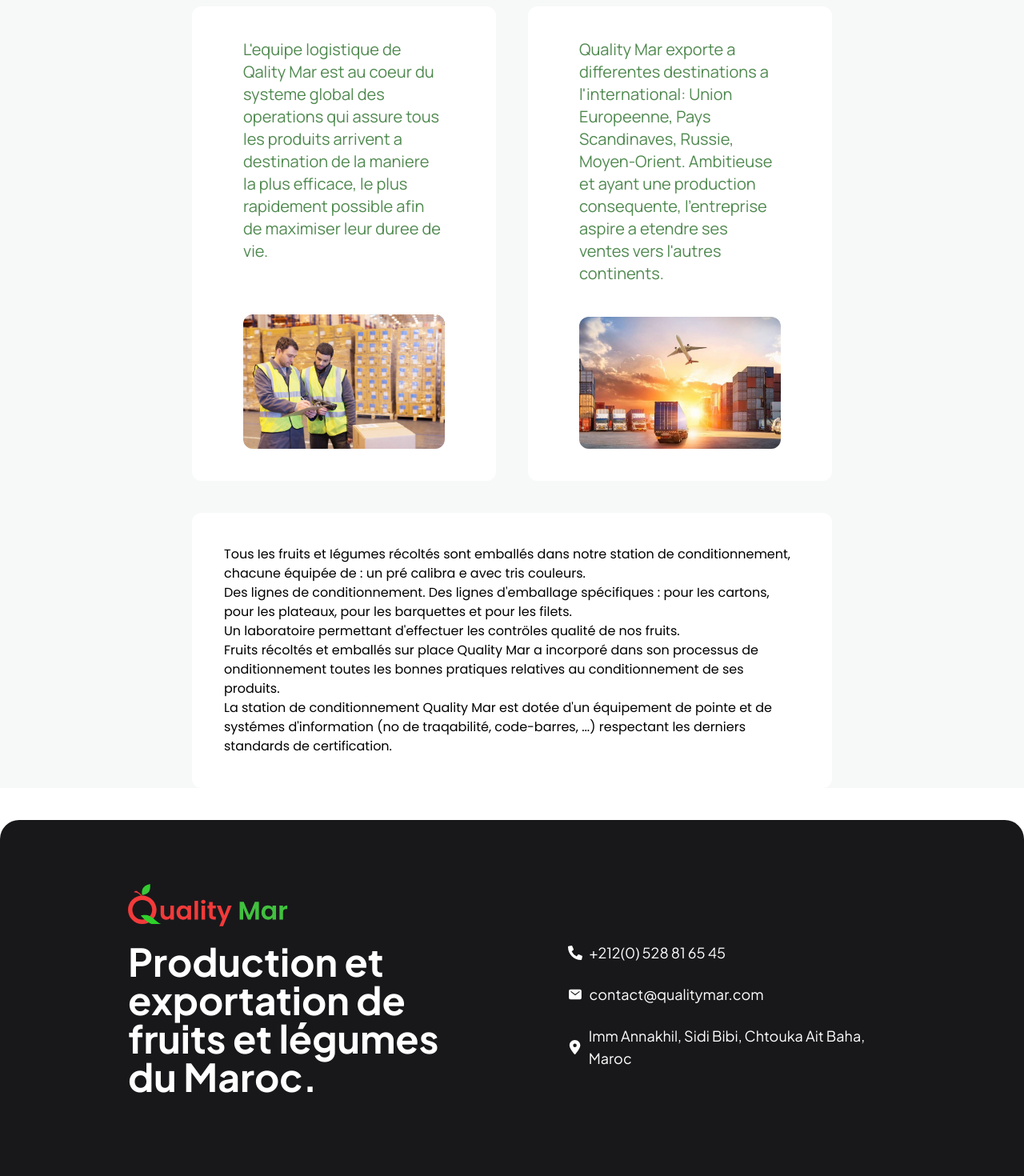
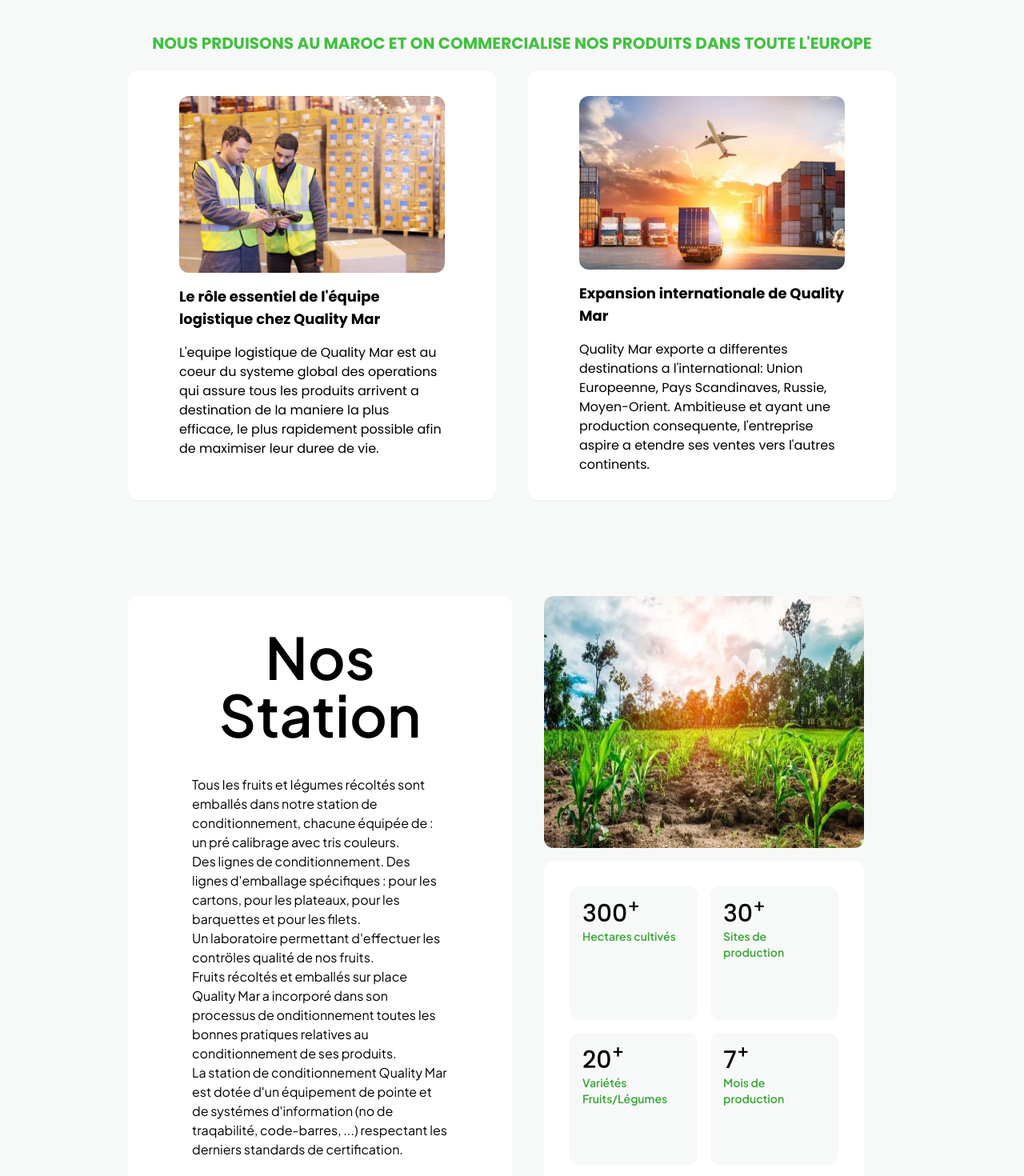
Before and after one commit to VEGETv07/quality-mar, a Next.js app: page /about-us in a window 1280 px wide. Shown: the part 260-1730 px from the top of the page at 80% size. Built offline with nearby package versions, Linux system fonts and the light colour scheme; a web font is replaced by a local one.

Commit message:
page about us

```diff
--- a/app/_components/ChooseUs.tsx
+++ b/app/_components/ChooseUs.tsx
@@ -48,7 +48,7 @@
     },
   ];
   return (
-    <div className="xl:h-screen grid py-20 w-full px-10 lg:px-40" id="choose_us" ref={ref}>
+    <div className="grid py-20 w-full px-10 lg:px-40" id="choose_us" ref={ref}>
       <div className="w-full">
         <h3 className=" font-semibold text-4xl lg:text-8xl pb-12 text-black text-center">
           Pourquoi nous choisir ?
--- a/app/_components/items/Certifs.tsx
+++ b/app/_components/items/Certifs.tsx
@@ -39,7 +39,7 @@
           key={index}
           src={image}
           alt="certif"
-          className="w-24 h-24 object-contain"
+          className="w-24 h-24 object-contain  hover:grayscale-0 transition-all duration-300  grayscale"
           //  filter grayscale
           width={200}
           height={200}
--- a/app/_components/slider/Slider1.tsx
+++ b/app/_components/slider/Slider1.tsx
@@ -41,7 +41,8 @@
                 ease: "easeInOut",
                 delay: 1,
               }}
-              className="text-4xl  xl:text-5xl font-bold text-neutral-700  text-center lg:text-left max-w-5xl leading-relaxed lg:leading-relaxed w-full "
+              className="text-2xl md:text-4xl xl:text-5xl font-bold text-neutral-700  text-center lg:text-left max-w-5xl leading-relaxed lg:leading-loose w-full "
+              style={{ lineHeight: "1.5" }}
             >
               With insomnia, nothing&apos;s real. Everything is far away.
               Everything is a{" "}
--- a/app/about-us/_components/OurMarket.tsx
+++ b/app/about-us/_components/OurMarket.tsx
@@ -1,5 +1,7 @@
+"use client";
 import Image from "next/image";
 import React from "react";
+import { motion } from "framer-motion";
 
 export default function OurMarket() {
   return (
@@ -39,37 +41,61 @@
         NOUS PRDUISONS AU MAROC ET ON COMMERCIALISE NOS PRODUITS DANS TOUTE
         L'EUROPE
       </h2>
-      <div className="grid grid-cols-2 lg:grid-cols-2 px-60 gap-10">
-        <div className="flex flex-col justify-between  bg-white px-16 py-10 rounded-xl">
-          <p className="text-[#4f894f] pb-10 text-xl font-primary">
-            L'equipe logistique de Qality Mar est au coeur du systeme global des
-            operations qui assure tous les produits arrivent a destination de la
-            maniere la plus efficace, le plus rapidement possible afin de
+      <div className="grid grid-cols-2 px-40 gap-10">
+        <motion.div
+          className="flex flex-col items-center gap-4 px-16 py-8 rounded-xl bg-white shadow-sm"
+          initial={{ opacity: 0, scale: 0.5 }}
+          animate={{ opacity: 1, scale: 1 }}
+          transition={{ duration: 0.5, delay: 0.5 }}
+          whileHover={{ scale: 1.05, transition: { duration: 0.3 } }}
+        >
+          {/* <p className="absolute right-20 bottom-0 w-1/2 text-black pb-10 text-xl font-jakarta bg-white p-6 rounded-xl"> */}
+          <motion.div className="w-full" whileHover={{ scale: 1.05 }}>
+            <Image
+              src="/images/aboutus/logistique.jpg"
+              alt="quality"
+              width={500}
+              height={500}
+              className="rounded-xl object-contain w-full h-full"
+            />
+          </motion.div>
+          <h5 className="text-lg font-bold">
+            Le rôle essentiel de l'équipe logistique chez Quality Mar
+          </h5>
+          <p>
+            L'equipe logistique de Quality Mar est au coeur du systeme global
+            des operations qui assure tous les produits arrivent a destination
+            de la maniere la plus efficace, le plus rapidement possible afin de
             maximiser leur duree de vie.
           </p>
-          <Image
-            src="/images/aboutus/logistique.jpg"
-            alt="quality"
-            width={5000}
-            height={5000}
-            className="rounded-xl"
-          />
-        </div>
-        <div className="flex flex-col justify-between  bg-white px-16 py-10 rounded-xl">
-          <p className="text-[#4f894f] pb-10 text-xl font-primary">
+        </motion.div>
+        <motion.div
+          className="flex flex-col gap-4 px-16 py-8 rounded-xl bg-white shadow-sm"
+          initial={{ opacity: 0, scale: 0.5 }}
+          animate={{ opacity: 1, scale: 1 }}
+          transition={{ duration: 0.5, delay: 0.5 }}
+          whileHover={{ scale: 1.05, transition: { duration: 0.3 } }}
+        >
+          {/* <p className="absolute left-20 -bottom-8 w-1/2 text-black/80 pb-10 text-xl font-normal font-jakarta bg-white/80 p-6 rounded-xl"> */}
+          <motion.div className="w-full" whileHover={{ scale: 1.05 }}>
+            <Image
+              src="/images/aboutus/exportation.jpg"
+              alt="quality"
+              width={500}
+              height={500}
+              className="rounded-xl object-contain w-full h-full"
+            />
+          </motion.div>
+          <h5 className="text-lg font-bold">
+            Expansion internationale de Quality Mar
+          </h5>
+          <p>
             Quality Mar exporte a differentes destinations a l'international:
             Union Europeenne, Pays Scandinaves, Russie, Moyen-Orient. Ambitieuse
             et ayant une production consequente, l'entreprise aspire a etendre
             ses ventes vers l'autres continents.
           </p>
-          <Image
-            src="/images/aboutus/exportation.jpg"
-            alt="quality"
-            width={5000}
-            height={5000}
-            className="rounded-xl"
-          />
-        </div>
+        </motion.div>
       </div>
     </div>
   );
--- a/app/about-us/_components/OurStation.tsx
+++ b/app/about-us/_components/OurStation.tsx
@@ -1,31 +1,137 @@
-import React from 'react'
+'use client'
+import Image from 'next/image';
+import React, { useRef } from 'react'
+import CountUp from 'react-countup';
+import {motion, useInView} from 'framer-motion'
 
 export default function OurStation() {
+  const ref = useRef(null)
+  const isInView = useInView(ref, { once: true });
+
   return (
-    <div className='mx-60 bg-white rounded-xl my-10 p-10'>
+    <div className="grid grid-cols-2 px-40 mt-20" ref={ref}>
+      {isInView && (
+        <>
+          <motion.div
+            className="my-10 p-10 w-full px-20 font-jakarta bg-white rounded-xl"
+            initial={{ x: -100 }}
+            animate={{ x: 0, opacity: 1 }}
+            transition={{ duration: 0.5, delay: 0.5 }}
+          >
+            <h2 className="text-7xl font-semibold text-center pb-10">
+              Nos Station
+            </h2>
             <p>
-        Tous Ies fruits et Iégumes récoltés sont emballés dans notre station de
-        conditionnement, chacune équipée de : un pré calibra e avec tris
-        couleurs.
+              Tous Ies fruits et Iégumes récoltés sont emballés dans notre
+              station de conditionnement, chacune équipée de : un pré calibrage
+              avec tris couleurs.
             </p>
             <p>
-        Des lignes de conditionnement. Des lignes d'emballage spécifiques : pour
-        Ies cartons, pour les plateaux, pour les barquettes et pour les filets.
+              Des lignes de conditionnement. Des lignes d'emballage spécifiques
+              : pour Ies cartons, pour les plateaux, pour les barquettes et pour
+              les filets.
             </p>
             <p>
               Un laboratoire permettant d'effectuer les contröles qualité de nos
               fruits.
             </p>
             <p>
-        Fruits récoltés et emballés sur place Quality Mar a incorporé dans son
-        processus de onditionnement toutes Ies bonnes pratiques relatives au
-        conditionnement de ses produits.
+              Fruits récoltés et emballés sur place Quality Mar a incorporé dans
+              son processus de onditionnement toutes Ies bonnes pratiques
+              relatives au conditionnement de ses produits.
             </p>
             <p>
-        La station de conditionnement Quality Mar est dotée d'un équipement de
-        pointe et de systémes d'information (no de traqabilité, code-barres,
-        ...) respectant les derniers standards de certification.
+              La station de conditionnement Quality Mar est dotée d'un
+              équipement de pointe et de systémes d'information (no de
+              traqabilité, code-barres, ...) respectant les derniers standards
+              de certification.
             </p>
+          </motion.div>
+
+          <div className="grid grid-cols-1 gap-4 p-10 h-full">
+            <Image
+              src="/images/certifs/quality-bg.jpg"
+              alt="station"
+              width={500}
+              height={500}
+              className="rounded-xl w-full h-full"
+            />
+            <div className="grid grid-cols-2 gap-4 bg-white rounded-xl p-8">
+              <motion.div
+                className="bg-[#f7f9f8] rounded-xl p-4"
+                initial={{ x: 100, opacity: 0 }}
+                animate={{ x: 0, opacity: 1 }}
+                transition={{ duration: 0.5, delay: 1.2 }}
+              >
+                <h4 className="text-3xl font-medium">
+                  <CountUp
+                    scrollSpyOnce
+                    enableScrollSpy
+                    end={300}
+                    duration={2}
+                  />
+                  <sup>+</sup>
+                </h4>
+                <p className="text-sm  font-jakarta font-semibold text-[#39a737]">
+                  Hectares cultivés
+                </p>
+              </motion.div>
+              <motion.div
+                className="bg-[#f7f9f8] rounded-xl p-4"
+                initial={{ x: 100, opacity: 0 }}
+                animate={{ x: 0, opacity: 1 }}
+                transition={{ duration: 0.5, delay: 1.4 }}
+              >
+                <h4 className="text-3xl font-medium">
+                  <CountUp
+                    scrollSpyOnce
+                    enableScrollSpy
+                    end={30}
+                    duration={2}
+                  />
+                  <sup>+</sup>
+                </h4>
+                <p className="text-sm  font-jakarta font-semibold text-[#39a737]">
+                  Sites de production
+                </p>
+              </motion.div>
+              <motion.div
+                className="bg-[#f7f9f8] rounded-xl p-4"
+                initial={{ x: 100, opacity: 0 }}
+                animate={{ x: 0, opacity: 1 }}
+                transition={{ duration: 0.5, delay: 1.6 }}
+              >
+                <h4 className="text-3xl font-medium">
+                  <CountUp
+                    scrollSpyOnce
+                    enableScrollSpy
+                    end={20}
+                    duration={2}
+                  />
+                  <sup>+</sup>
+                </h4>
+                <p className="text-sm  font-jakarta font-semibold text-[#39a737]">
+                  Variétés Fruits/Légumes
+                </p>
+              </motion.div>
+              <motion.div
+                className="bg-[#f7f9f8] rounded-xl p-4"
+                initial={{ x: 100, opacity: 0 }}
+                animate={{ x: 0, opacity: 1 }}
+                transition={{ duration: 0.5, delay: 1.8 }}
+              >
+                <h4 className="text-3xl font-medium">
+                  <CountUp scrollSpyOnce enableScrollSpy end={7} duration={2} />
+                  <sup>+</sup>
+                </h4>
+                <p className="text-sm  font-jakarta font-semibold text-[#39a737]">
+                  Mois de production
+                </p>
+              </motion.div>
+            </div>
+          </div>
+        </>
+      )}
     </div>
   );
 }
--- a/app/about-us/page.tsx
+++ b/app/about-us/page.tsx
@@ -5,13 +5,14 @@
 export default function AboutUs() {
   return (
     <div className="bg-[#f7f9f8]">
-      <div className="x">
-        <h1 className="text-6xl bg-clip-text text-black font-bold text-center py-20">
+      <div className="pt-40 pb-20">
+        <h1 className="text-6xl bg-clip-text text-black font-bold text-center">
           À propos de nous
         </h1>
       </div>
       <OurMarket />
       <OurStation />
     </div>
+
   );
 }
```
Also changed, not shown: app/_components/OurQuality.tsx (+7 -9 lines), app/products/_components/Images.tsx (+11 -3 lines), app/products/_components/OurProducts.tsx (+10 -8 lines), public/images/certifs/quality-bg.jpg (added). Lines whose indentation alone changed are shown as unchanged.
